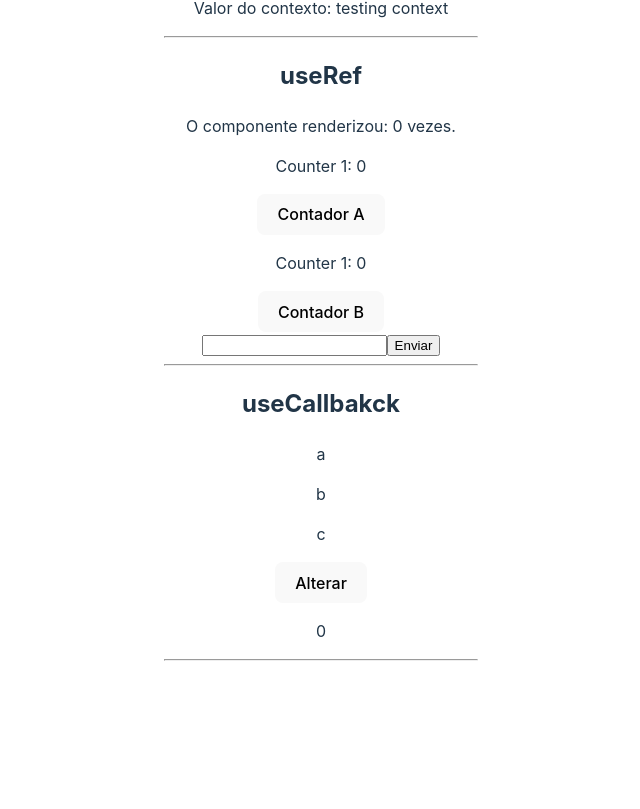
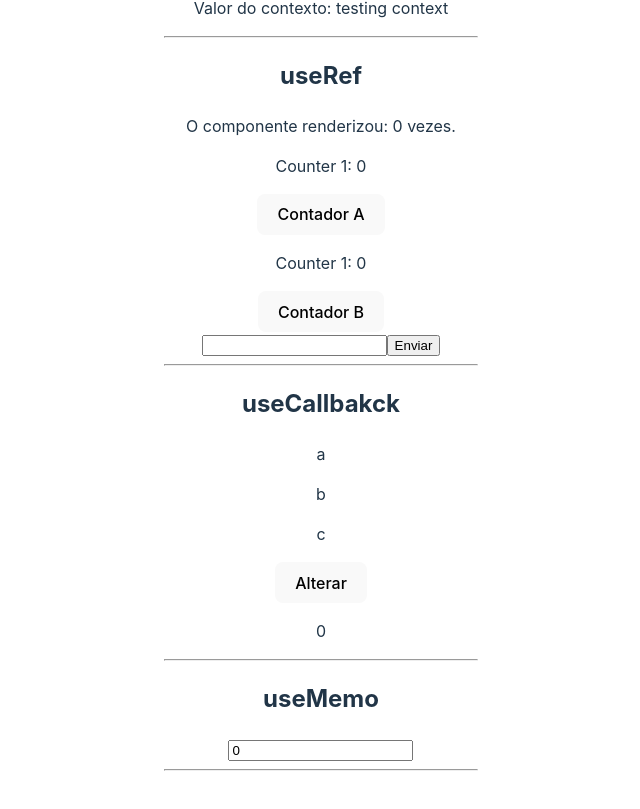
Before and after one commit to MACHADOKING/curso-matheus-battisti, a React (Vite) app in the folder 8 - Hooks - React/Hooks-React/: page / in a window 1280 px wide. Shown: the part 1147-1956 px from the top of the page, without its empty margins (319-959 px from the left). Before the commit the page ends 1848 px from the top, so only its background shows below. Built offline with nearby package versions, Linux system fonts and the light colour scheme.

Commit message:
Feat: useMemo

```diff
--- /dev/null
+++ b/8 - Hooks - React/Hooks-React/src/components/HookUseMemo.jsx
@@ -0,0 +1,30 @@
+import { useState, useEffect, useMemo } from "react";
+
+const HookUseMemo = () => {
+  const [number, setNumber] = useState(0);
+
+  //   const premiumNumber = ["0", "100", "200"];
+
+  const premiumNumber = useMemo(() => {
+    return ["0", "100", "200"];
+  }, []);
+
+  useEffect(() => {
+    console.log("Premium numbers foi alterado.");
+  }, [premiumNumber]);
+
+  return (
+    <div>
+      <h2>useMemo</h2>
+      <input
+        type="text"
+        onChange={(e) => setNumber(e.target.value)}
+        value={number}
+      />
+      {premiumNumber.includes(number) ? <p>Acertou o numero</p> : ""}
+      <hr />
+    </div>
+  );
+};
+
+export default HookUseMemo;
--- a/8 - Hooks - React/Hooks-React/src/pages/Home/Home.jsx
+++ b/8 - Hooks - React/Hooks-React/src/pages/Home/Home.jsx
@@ -8,6 +8,7 @@ import HookUseReducer from "../../components/HookUseReducer";
 import HookUseEffect from "../../components/HookUseEffect";
 import HookUseRef from "../../components/HookUseRef";
 import HookUseCallback from "../../components/HookUseCallback";
+import HookUseMemo from "../../components/HookUseMemo";
 
 const Home = () => {
   const { contextValue } = useContext(SomeContext);
@@ -22,6 +23,7 @@ const Home = () => {
       <hr />
       <HookUseRef />
       <HookUseCallback />
+      <HookUseMemo />
     </div>
   );
 };
```
